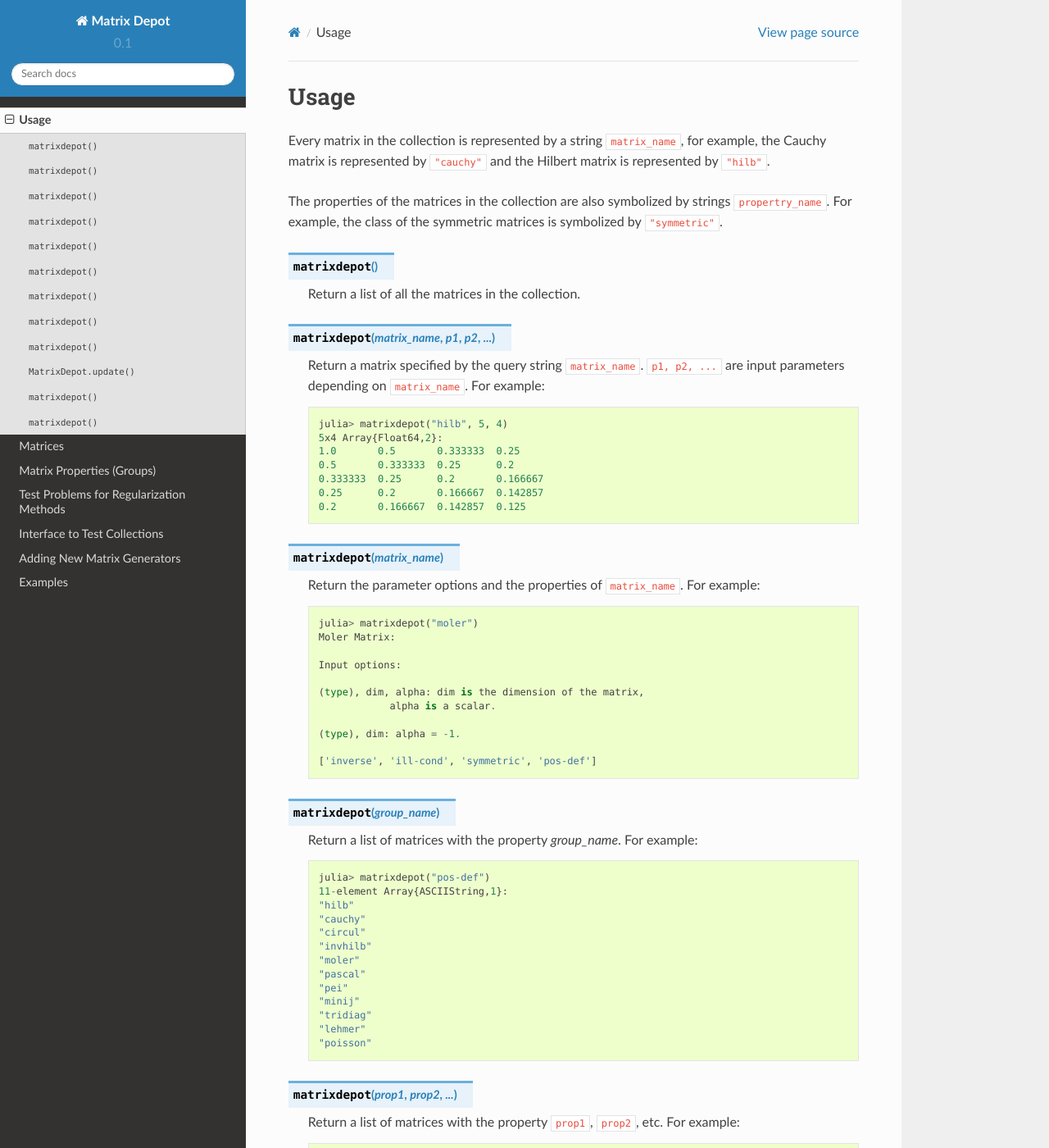
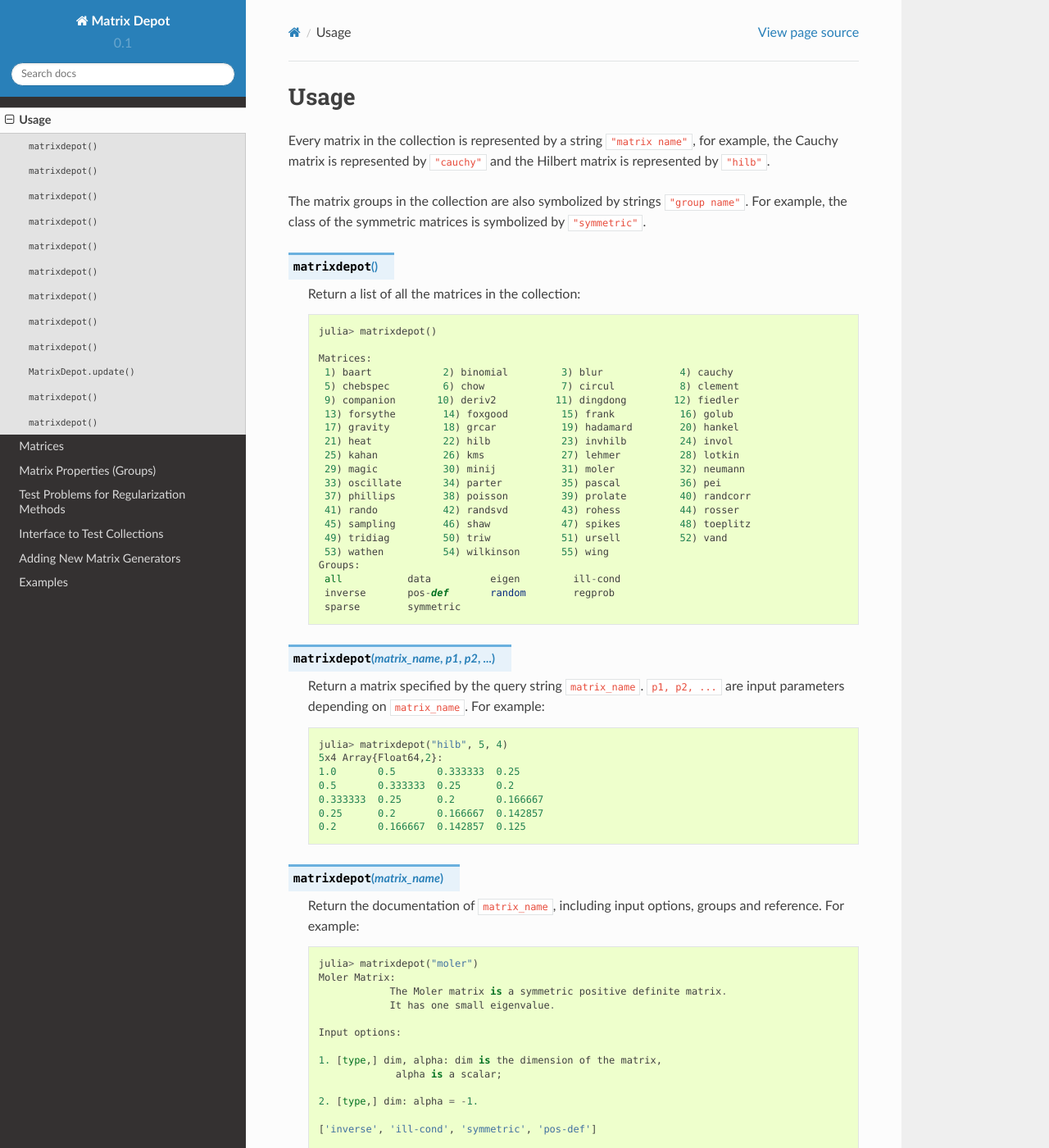
Before and after one commit to JuliaLinearAlgebra/MatrixDepot.jl, a Sphinx documentation site: the page built from doc/usage.rst, in a window 1280 px wide and 1400 px high. Shown: the whole window at 82% size. Built offline with Sphinx 7.4.7 and the Read the Docs theme 2.0.0, drawn with Linux system fonts in a browser that asks for light colours; some of the changed text lies outside the part shown.

Commit message:
update usage information

```diff
--- a/doc/index.rst
+++ b/doc/index.rst
@@ -7,7 +7,10 @@
 Matrix Depot
 ============
 
-Matrix Depot is an extensible test matrix collection for Julia.
+Matrix Depot is an extensible test matrix collection for Julia. It
+provides a diverse collection of test matrices, including parametrized
+matrices and real-life matrices.
+
 
 * `Source at Github <https://github.com/weijianzhang/MatrixDepot.jl>`_
 * `Release Notes <https://github.com/weijianzhang/MatrixDepot.jl/blob/master/NEWS.md>`_
--- a/doc/usage.rst
+++ b/doc/usage.rst
@@ -2,16 +2,38 @@ Usage
 -----
 
 Every matrix in the collection is represented by a string
-``matrix_name``, for example, the Cauchy matrix is represented by
+``"matrix name"``, for example, the Cauchy matrix is represented by
 ``"cauchy"`` and the Hilbert matrix is represented by ``"hilb"``.
 
-The properties of the matrices in the collection are also symbolized
-by strings ``propertry_name``. For example, the class of the symmetric
+The matrix groups in the collection are also symbolized
+by strings ``"group name"``. For example, the class of the symmetric
 matrices is symbolized by ``"symmetric"``.
 
 .. function:: matrixdepot()
 
-  Return a list of all the matrices in the collection.
+  Return a list of all the matrices in the collection::
+
+    julia> matrixdepot()
+
+    Matrices:
+     1) baart            2) binomial         3) blur             4) cauchy
+     5) chebspec         6) chow             7) circul           8) clement
+     9) companion       10) deriv2          11) dingdong        12) fiedler
+     13) forsythe        14) foxgood         15) frank           16) golub
+     17) gravity         18) grcar           19) hadamard        20) hankel
+     21) heat            22) hilb            23) invhilb         24) invol
+     25) kahan           26) kms             27) lehmer          28) lotkin
+     29) magic           30) minij           31) moler           32) neumann
+     33) oscillate       34) parter          35) pascal          36) pei
+     37) phillips        38) poisson         39) prolate         40) randcorr
+     41) rando           42) randsvd         43) rohess          44) rosser
+     45) sampling        46) shaw            47) spikes          48) toeplitz
+     49) tridiag         50) triw            51) ursell          52) vand
+     53) wathen          54) wilkinson       55) wing
+    Groups:
+     all           data          eigen         ill-cond
+     inverse       pos-def       random        regprob
+     sparse        symmetric
 
 .. function:: matrixdepot(matrix_name, p1, p2, ...)
 
@@ -29,25 +51,31 @@ matrices is symbolized by ``"symmetric"``.
 
 .. function:: matrixdepot(matrix_name)
 
-  Return the parameter options and the properties of ``matrix_name``.
-  For example::
+  Return the documentation of ``matrix_name``, including input
+  options, groups and reference. For example::
 
     julia> matrixdepot("moler")
     Moler Matrix:
+                The Moler matrix is a symmetric positive definite matrix.
+                It has one small eigenvalue.
 
     Input options:
 
-    (type), dim, alpha: dim is the dimension of the matrix,
-                alpha is a scalar.
+    1. [type,] dim, alpha: dim is the dimension of the matrix,
+                 alpha is a scalar;
 
-    (type), dim: alpha = -1.
+    2. [type,] dim: alpha = -1.
 
     ['inverse', 'ill-cond', 'symmetric', 'pos-def']
+
+    Reference:  J.C. Nash, Compact Numerical Methods for Computers:
+                Linear Algebra and Function Minimisation, second edition,
+                Adam Hilger, Bristol, 1990 (Appendix 1).
 
 
 .. function:: matrixdepot(group_name)
 
-  Return a list of matrices with the property `group_name`. For
+  Return a list of matrices which belong to group `group_name`. For
   example::
 
     julia> matrixdepot("pos-def")
@@ -64,9 +92,9 @@ matrices is symbolized by ``"symmetric"``.
     "lehmer"
     "poisson"
 
-.. function:: matrixdepot(prop1, prop2, ...)
+.. function:: matrixdepot(group1, group2, ...)
 
-  Return a list of matrices with the property ``prop1``, ``prop2``, etc.
+  Return a list of matrices which belong to ``group1`` and ``group2``, etc.
   For example::
 
     julia> matrixdepot("symmetric", "inverse", "ill-cond", "pos-def")
```
Also changed, not shown: other parts of doc/usage.rst (+6 -6 lines), 1 other file.
